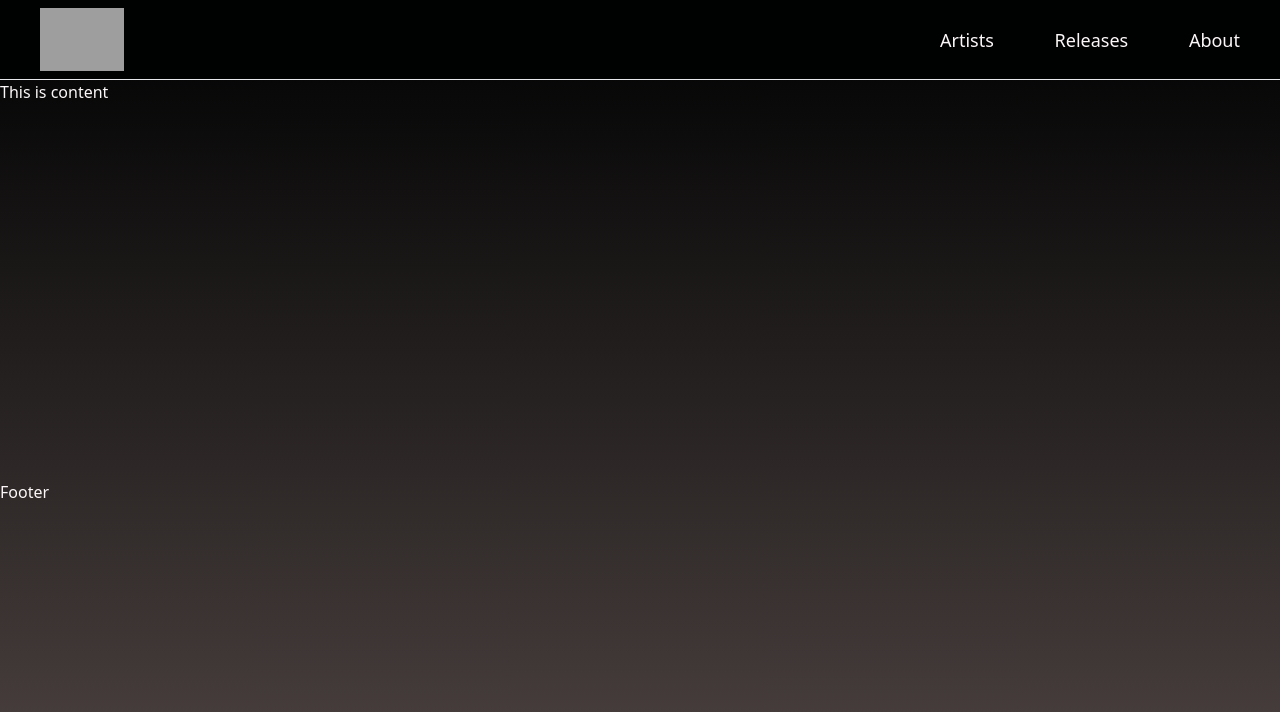
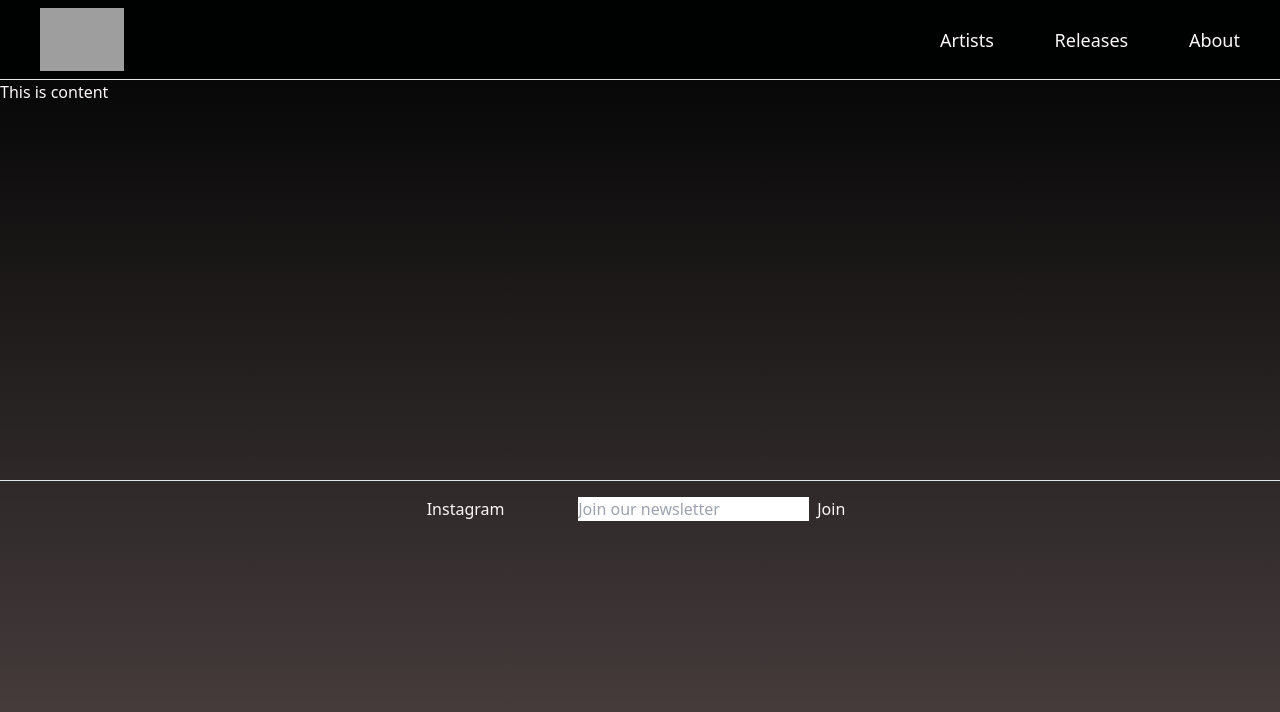
Before and after one commit to mplarkin95/ckr-web, a Next.js app: page / in a window 1280 px wide. Shown: the top 712 px of the page. Built offline with nearby package versions, Linux system fonts and the light colour scheme; grey boxes are pictures that could not be loaded.

Commit message:
basic gooter

```diff
--- /dev/null
+++ b/src/components/Layout/Footer/EmailField/index.tsx
@@ -0,0 +1,37 @@
+import { useState } from "react";
+
+const isValidEmail = (email: string) => {
+  var regex = /^[^\s@]+@[^\s@]+\.[^\s@]+$/;
+  return regex.test(email);
+};
+const EmailField = () => {
+  const [email, setEmail] = useState("");
+
+  const handleSubmit = (e: React.FormEvent) => {
+    // check if email is valid
+    if (!isValidEmail(email)) {
+      alert("Please enter a valid email");
+
+      return;
+    }
+    console.log(email);
+    setEmail("");
+  };
+
+  return (
+    <div className="flex flex-row">
+      <input
+        type="email"
+        value={email}
+        onChange={(e) => setEmail(e.target.value)}
+        placeholder="Join our newsletter"
+        className="text-black"
+      />
+      <button className="mx-2" onClick={handleSubmit}>
+        Join
+      </button>
+    </div>
+  );
+};
+
+export default EmailField;
--- /dev/null
+++ b/src/components/Layout/Footer/footer.module.css
@@ -0,0 +1,6 @@
+.container {
+  display: flex;
+  justify-content: space-between;
+  align-items: center;
+  padding: 1rem 0;
+}
--- a/src/components/Layout/Footer/index.tsx
+++ b/src/components/Layout/Footer/index.tsx
@@ -1,7 +1,15 @@
+import Link from "next/link";
+import styles from "./footer.module.css";
+import EmailField from "./EmailField";
 const Footer = () => {
   return (
-    <footer>
-      <p>Footer</p>
+    <footer className="border-t">
+      <div
+        className={`${styles.container} lg:w-1/3 w-full px-2 lg:px-0 mx-auto`}
+      >
+        <Link href="https://www.instagram.com/ck.recs/">Instagram</Link>
+        <EmailField />
+      </div>
     </footer>
   );
 };
```
